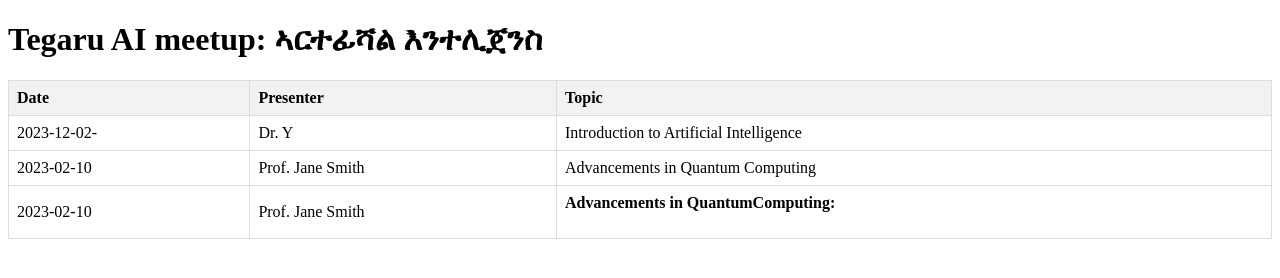
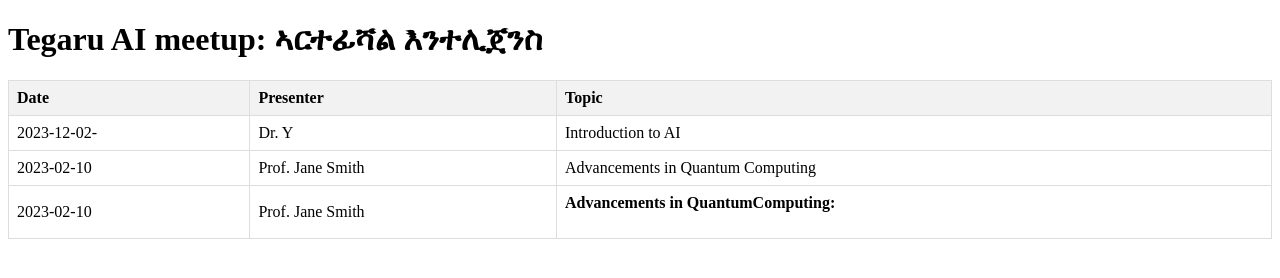
Before and after one commit to yemanbh/yemanbh.github.io, a plain HTML site: page index.html in a window 1280 px wide. Drawn offline with Linux system fonts and the light colour scheme.

Commit message:
Update index.html

```diff
--- a/index.html
+++ b/index.html
@@ -41,7 +41,7 @@
             <tr>
                 <td>2023-12-02-</td>
                 <td>Dr. Y </td>
-                <td>Introduction to Artificial Intelligence</td>
+                <td>Introduction to AI</td>
             </tr>
             <tr>
                 <td>2023-02-10</td>
```
